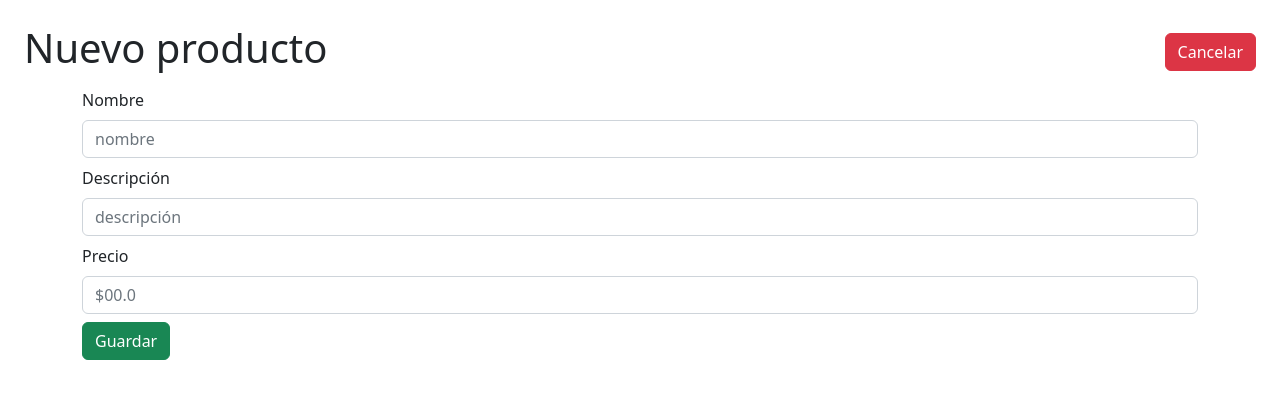
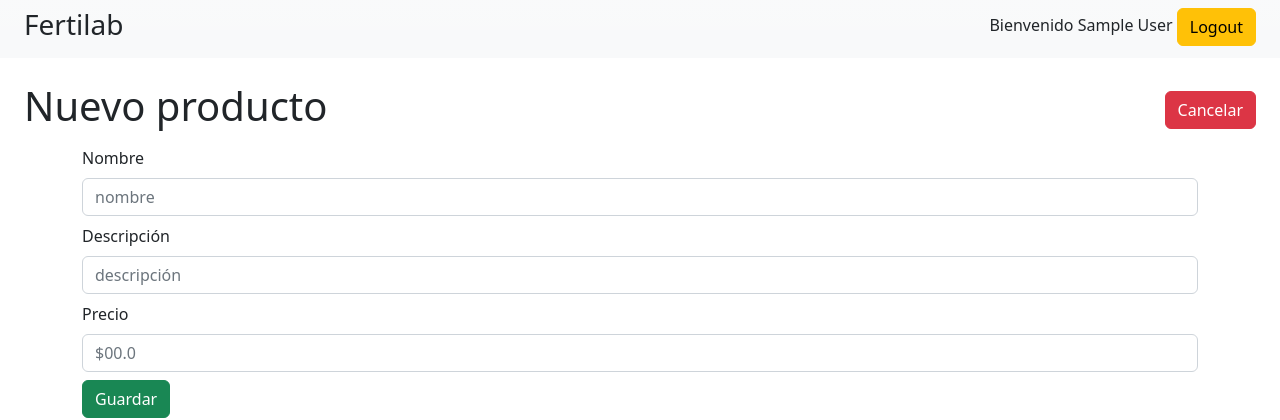
Before and after one commit to franjmr0416/fertilab, a PHP site: page /addProduct.php in a window 1280 px wide. Shown: the top 420 px of the page. Run offline with PHP 8.4, Linux system fonts and the light colour scheme; the visitor is signed in with stand-in values (Sample User, id 1); data that the repository does not hold is empty.

Commit message:
session logout

```diff
--- a/addProduct.php
+++ b/addProduct.php
@@ -36,6 +36,13 @@ if (isset($_GET['id'])) {
 </head>
 
 <body>
+  <div class="d-flex justify-content-between py-2 px-4 bg-light bg-gradient">
+    <h3>Fertilab</h3>
+    <div>
+      <span><?php echo 'Bienvenido ' . $usuarioLogeado ?></span>
+      <a href="logout.php" class="btn btn-warning">Logout</a>
+    </div>
+  </div>
   <div class="p-4">
     <div class="row align-items-center">
       <div class="col">
--- a/productos.php
+++ b/productos.php
@@ -26,7 +26,7 @@ $result = $getProductos->fetchAll(PDO::FETCH_ASSOC);
 </head>
 
 <body>
-  <div class="d-flex justify-content-between">
+  <div class="d-flex justify-content-between py-2 px-4 bg-light bg-gradient">
     <h3>Fertilab</h3>
     <div>
       <span><?php echo 'Bienvenido ' . $usuarioLogeado ?></span>
```
